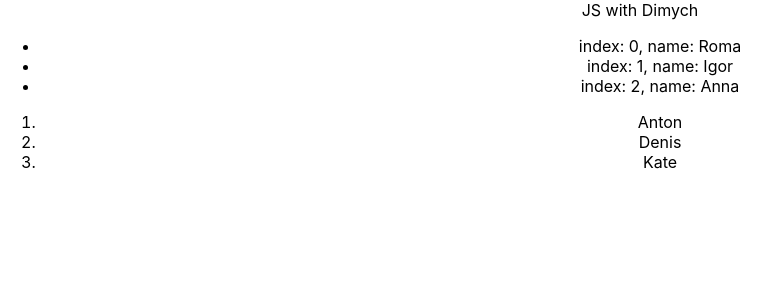
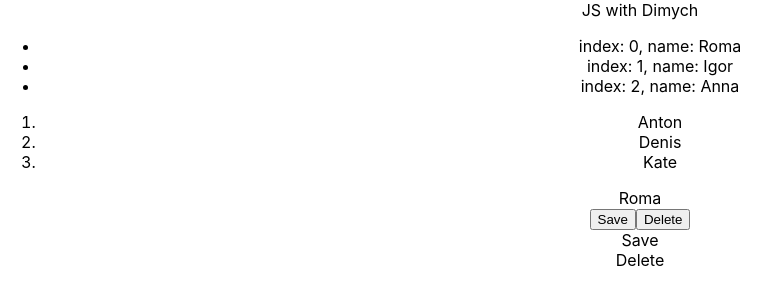
Before and after one commit to IJTINK7/js_native_dimych, a React (Create React App) app: page / in a window 1280 px wide. Shown: the top 304 px of the page, without its empty margins (0-781 px from the left). Built offline with nearby package versions, Linux system fonts and the light colour scheme.

Commit message:
Training "onClick" event

```diff
--- a/src/06-callback_events/06.ts
+++ /dev/null
@@ -1,4 +0,0 @@
-const callback = ()=> {
-	alert("Hi")
-}
-window.setTimeout(callback,2000)
--- /dev/null
+++ b/src/06-callback_events/06.tsx
@@ -0,0 +1,22 @@
+// const callback = ()=> {
+// 	alert("Hi")
+// }
+// window.setTimeout(callback,2000)
+
+export const User = () =>{
+	const deleteUser = ()=> {
+		alert("User has been deleted")
+	}
+	const saveUser = ()=> {
+		alert("User has been saved")
+	}
+	return (
+		<div>
+			<div>Roma</div>
+			<button onClick={saveUser}>Save</button>
+			<button onClick={deleteUser}>Delete</button>
+			<div onClick={saveUser}>Save</div>
+			<div onClick={deleteUser}>Delete</div>
+		</div>
+	)
+}
--- a/src/App.tsx
+++ b/src/App.tsx
@@ -1,5 +1,6 @@
 import React from 'react';
 import './App.css';
+import {User} from "./06-callback_events/06";
 
 function App() {
     const names = ["Roma", "Igor", "Anna"]
@@ -17,6 +18,7 @@ function App() {
         <ol>
             {users.map(el=><li key={el.id}>{el.name}</li>)}
         </ol>
+        <User/>
     </div>
   );
 }
```
